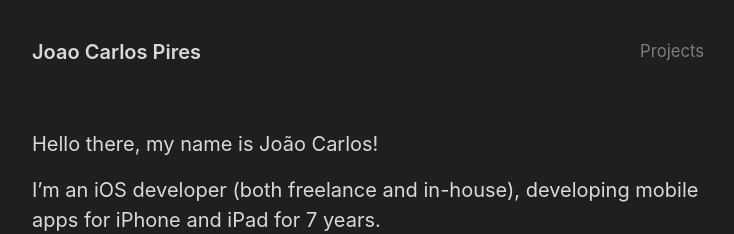
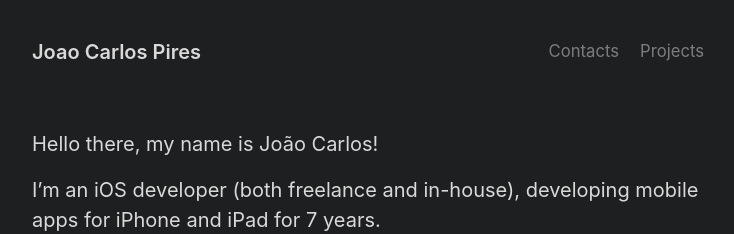
Before and after one commit to joaoc-pires/website-joaopires.com, a Jekyll site: the page built from index.md, in a window 1280 px wide. Shown: the top 234 px of the page, without its empty margins (272-1006 px from the left). Built offline with Jekyll 4.4.1, drawn with Linux system fonts in a browser that asks for light colours.

Commit message:
added contacts to navigation

```diff
--- a/_config.yml
+++ b/_config.yml
@@ -43,6 +43,9 @@ version: 3.0.0
 
 # Navbar page list
 nav:
+  - title: Contacts
+    url: /contacts
+
   - title: Projects
     url: /projects
 
```
